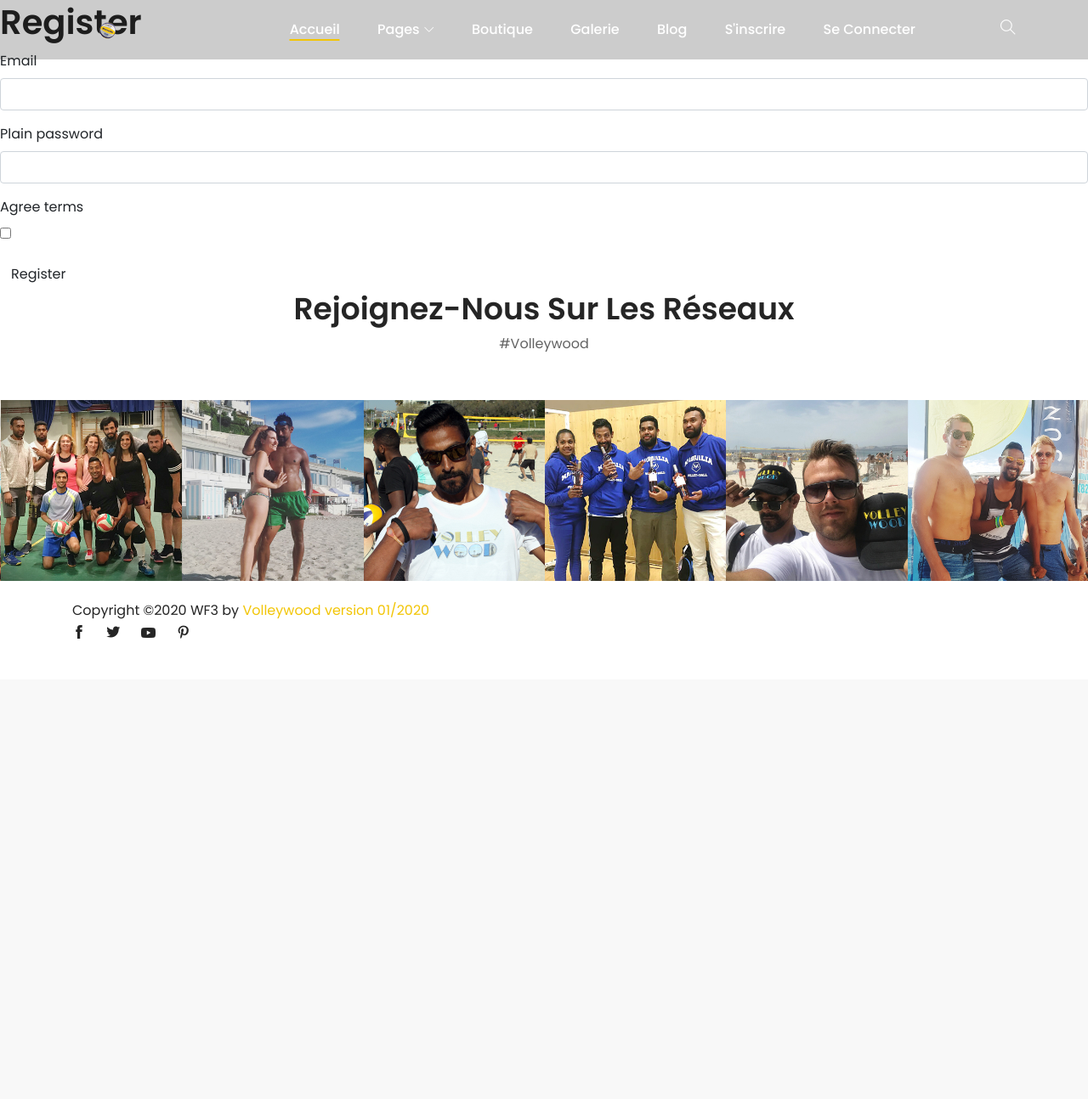
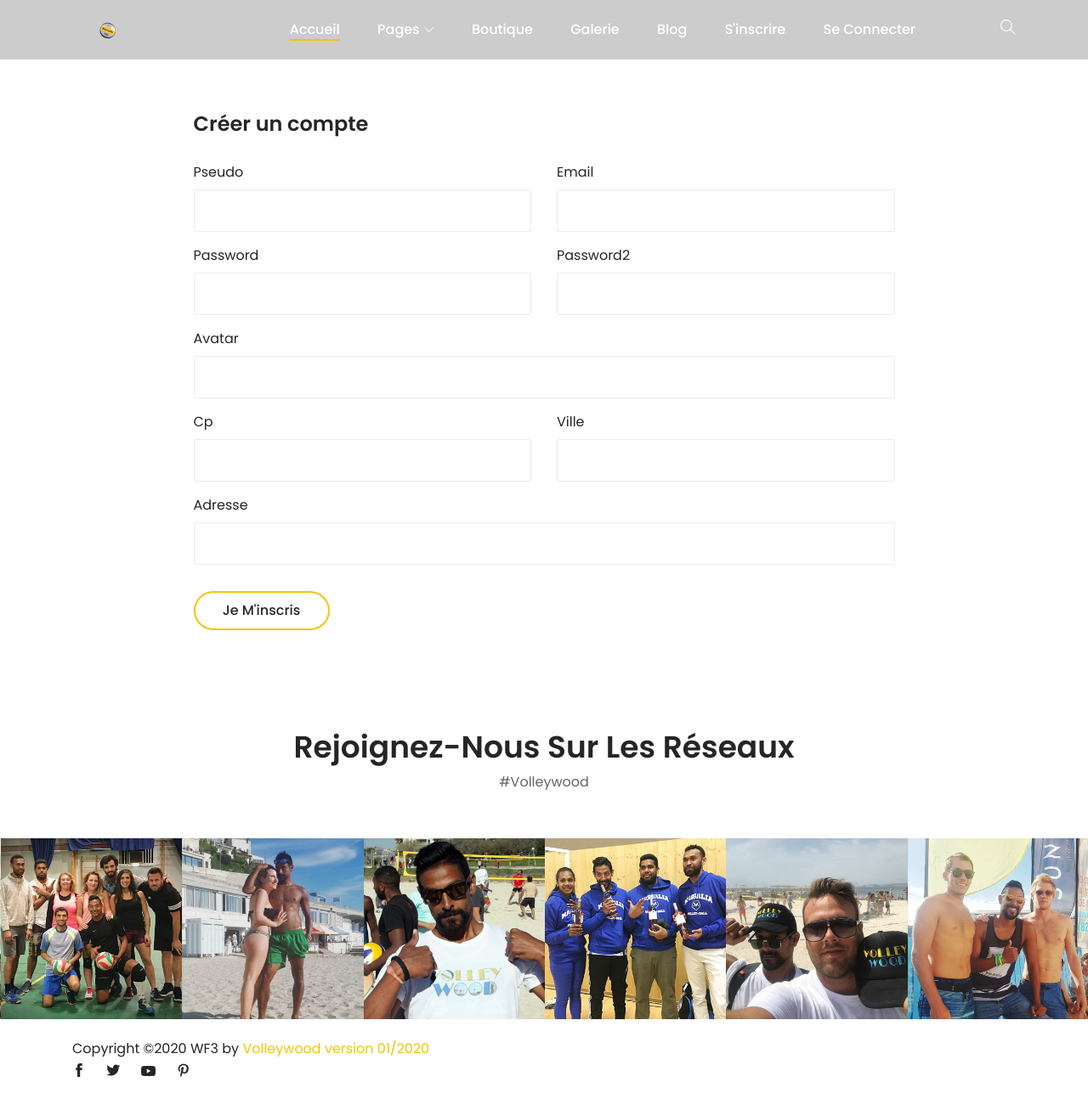
Before and after one commit to Franckwebforce3/volleywood, a Symfony app: template templates/registration/register.html.twig in a window 1280 px wide. Shown: the whole page at 85% size. Before the commit the page ends 752 px from the top, so only its background shows below. Run offline with Twig, Linux system fonts and the light colour scheme; the template is opened without the code that fills it, so the values that code supplies are empty; form fields are guessed from the names that the template uses; some libraries are stand-ins or nearby versions; some web fonts are replaced.

Commit message:
modif vu avec long hai inscription login ok form inscription ok

```diff
--- a/src/Controller/PublicController.php
+++ b/src/Controller/PublicController.php
@@ -171,6 +171,7 @@
         ]);
     }
 
+
     /**
      * @Route("/faireundon", name="faireundon")
      */
--- a/src/Controller/SecurityController.php
+++ b/src/Controller/SecurityController.php
@@ -21,9 +21,9 @@
         // get the login error if there is one
         $error = $authenticationUtils->getLastAuthenticationError();
         // last username entered by the user
-        $lastUsername = $authenticationUtils->getLastUsername();
+        $lastPseudo = $authenticationUtils->getLastUsername();
 
-        return $this->render('security/login.html.twig', ['last_username' => $lastUsername, 'error' => $error]);
+        return $this->render('security/login.html.twig', ['last_username' => $lastPseudo, 'error' => $error]);
     }
 
     /**
--- a/src/Entity/User.php
+++ b/src/Entity/User.php
@@ -18,7 +18,7 @@
  *      message="DESOLE CHANGE D'EMAIL STP..."
  * )
  * @UniqueEntity(
- *      fields={"username"},
+ *      fields={"pseudo"},
  *      message="DESOLE change ton pseudo STP..."
  * )
  */
--- a/templates/registration/register.html.twig
+++ b/templates/registration/register.html.twig
@@ -3,13 +3,56 @@
 {% block title %}Register{% endblock %}
 
 {% block body %}
-    <h1>Register</h1>
+    <div class="comment-area section-padding-80">
+        <div class="container">
+            <div class="row justify-content-center">
+                <div class="col-lg-9">
+                    <!-- Comments Area -->
+                    <div class="comment_area clearfix">
+                        <h4 class="mb-30"></h4>
+                        <ol>
+                            <!-- Leave A Reply -->
 
-    {{ form_start(registrationForm) }}
-        {{ form_row(registrationForm.email) }}
-        {{ form_row(registrationForm.plainPassword) }}
-        {{ form_row(registrationForm.agreeTerms) }}
+                            <div class="alime-contact-form mt-50">
+                                <h4 class="mb-30">Créer un compte</h4>
 
-        <button class="btn">Register</button>
-    {{ form_end(registrationForm) }}
+                                <!-- Form -->
+                                {{ form_start(registrationForm) }}
+                                    <div class="row">
+                                        <div class="col-12 col-md-6">
+                                            {{ form_row(registrationForm.pseudo) }}
+                                        </div>
+                                        <div class="col-12 col-md-6">
+                                            {{ form_row(registrationForm.email) }}
+                                        </div>
+                                        <div class="col-12 col-md-6">
+                                            {{ form_row(registrationForm.password) }}
+                                        </div>
+                                        <div class="col-12 col-md-6">
+                                            {{ form_row(registrationForm.password2) }}
+                                        </div>
+                                        <div class="col-12">
+                                            {{ form_row(registrationForm.avatar) }}
+                                        </div>
+                                        <div class="col-12 col-md-6">
+                                            {{ form_row(registrationForm.cp) }}
+                                        </div>
+                                        <div class="col-12 col-md-6">
+                                            {{ form_row(registrationForm.ville) }}
+                                        </div>
+                                        <div class="col-12">
+                                            {{ form_row(registrationForm.adresse) }}
+                                        </div>
+                                        <div class="col-12">
+                                            <button class="btn alime-btn btn-2 mt-15">Je m'inscris</button>
+                                        </div>
+                                    </div>
+                                {{ form_end(registrationForm) }}
+                            </div>
+
+                    </div>
+                </div>
+            </div>
+        </div>
+    </div>
 {% endblock %}
--- a/templates/security/login.html.twig
+++ b/templates/security/login.html.twig
@@ -5,12 +5,14 @@
 {% block body %}
 <form method="post">
     {% if error %}
+        {{  dump(error) }}
+        <div>{{ error.messageKey|trans(error.messageData, 'security') }}</div>
         <div class="alert alert-danger">{{ error.messageKey|trans(error.messageData, 'security') }}</div>
     {% endif %}
 
     {% if app.user %}
         <div class="mb-3">
-            You are logged in as {{ app.user.username }}, <a href="{{ path('app_logout') }}">Logout</a>
+            Bonjour {{ app.user.pseudo }}, bienvenue sur Volleywood <a href="{{ path('app_logout') }}">Logout</a>
         </div>
     {% endif %}
 
@@ -45,9 +47,11 @@
                         <h4 class="mb-30">Connexion</h4>
                         <div class="row">
                             <div class="col-12 col-md-6">
+                            <label for="inputEmail">Email</label>
                                 <input type="email" name="email" id="inputEmail" class="form-control mb-30" required placeholder="Entrez votre email">
                             </div>
                             <div class="col-12 col-md-6">
+                            <label for="inputPassword">Password</label>
                                 <input type="password" name="password" id="inputPassword" class="form-control mb-30" required placeholder="Votre mot de passe">
                             </div>
                             <div class="col-12 col-md-6">
```
Also changed, not shown: src/Controller/RegistrationController.php (+16 -20 lines), src/Form/RegistrationFormType.php (+55 -14 lines), src/Security/SecurityControllerAuthenticator.php (+7 -2 lines), templates/public/activation.html.twig (added, +24 -0 lines), templates/public/inscription.html.twig (+12 -0 lines).
